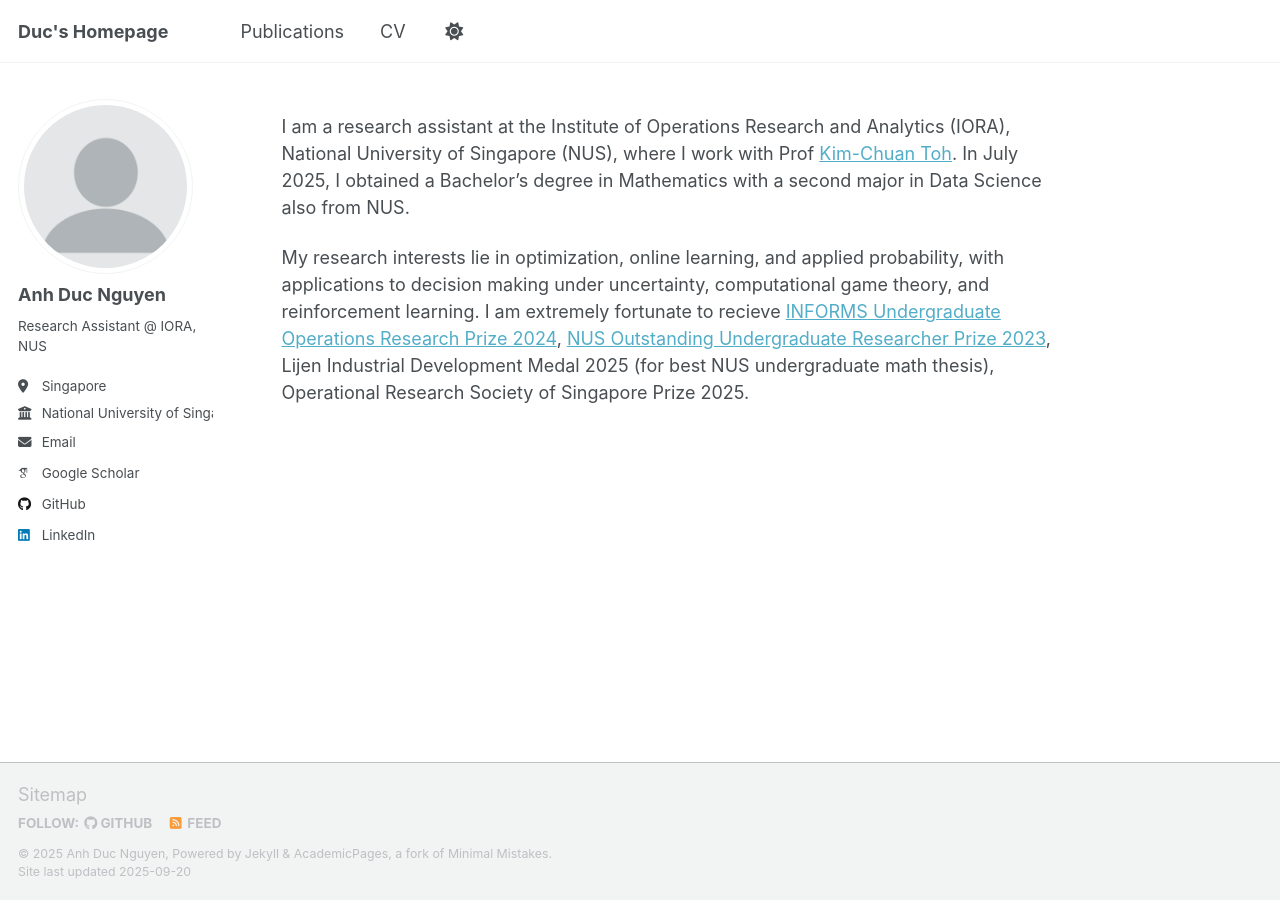
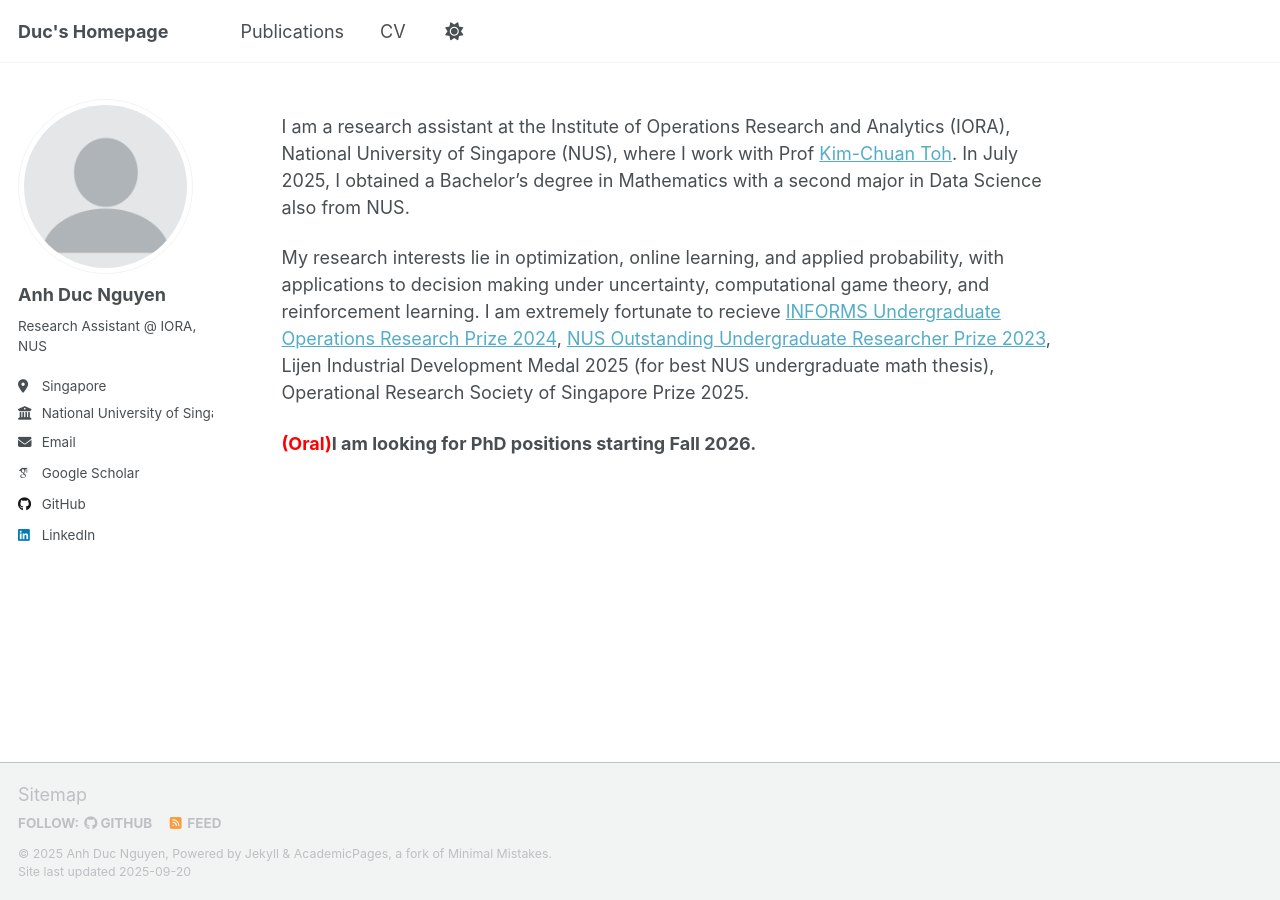
Before and after one commit to ducna271/ducna271.github.io, a Jekyll site: the page built from _pages/about.md, in a window 1280 px wide. Built offline with Jekyll 4.4.1, drawn with Linux system fonts in a browser that asks for light colours; some web fonts are replaced; a script that is not in the unit is left out.

Commit message:
Update about.md

```diff
--- a/_pages/about.md
+++ b/_pages/about.md
@@ -9,3 +9,5 @@ redirect_from:
 I am a research assistant at the Institute of Operations Research and Analytics (IORA), National University of Singapore (NUS), where I work with Prof [Kim-Chuan Toh](https://blog.nus.edu.sg/mattohkc/). In July 2025, I obtained a Bachelor’s degree in Mathematics with a second major in Data Science also from NUS.
 
 My research interests lie in optimization, online learning, and applied probability, with applications to decision making under uncertainty, computational game theory, and reinforcement learning. I am extremely fortunate to recieve [INFORMS Undergraduate Operations Research Prize 2024](https://www.informs.org/Recognizing-Excellence/INFORMS-Prizes/Undergraduate-Operations-Research-Prize), [NUS Outstanding Undergraduate Researcher Prize 2023](https://www.science.nus.edu.sg/undergraduates/undergraduate-research/outstanding-undergraduate-researcher-prize/), Lijen Industrial Development Medal 2025 (for best NUS undergraduate math thesis), Operational Research Society of Singapore Prize 2025.
+
+<b><span style="color:red">(Oral)</span>I am looking for PhD positions starting Fall 2026.</b>
```
